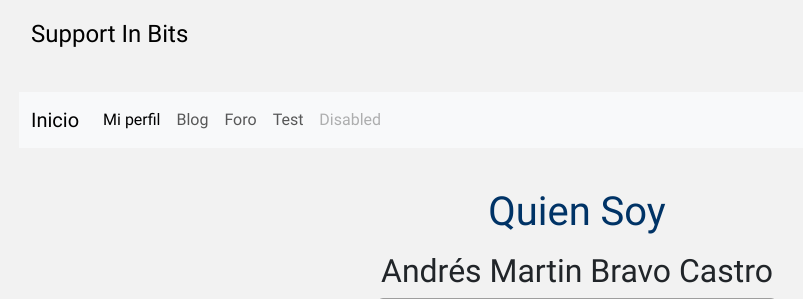
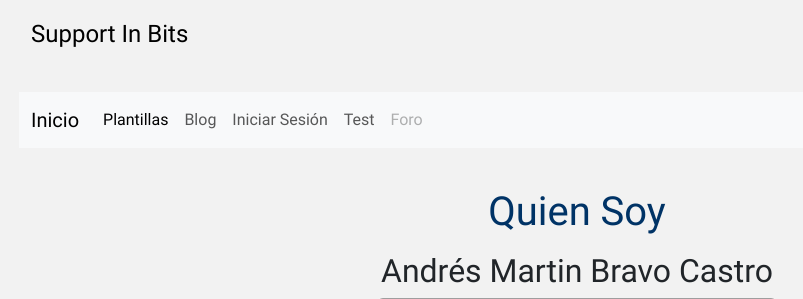
Before and after one commit to andresred94/SupportInBits, a Django app: template app/page/templates/about.html in a window 1280 px wide. Shown: the top 299 px of the page, without its empty margins (63-866 px from the left). Run offline with Django 3.2, Linux system fonts and the light colour scheme; the template is opened without the code that fills it, so the values that code supplies are empty; parts of the project's set-up code (start-up, migrations or seed data) failed here and were passed over; some libraries are stand-ins or nearby versions; grey boxes are pictures that could not be loaded.

Commit message:
updt nav

```diff
--- a/app/templates/base.html
+++ b/app/templates/base.html
@@ -46,19 +46,19 @@
           <div class="collapse navbar-collapse" id="navbarNav">
             <ul class="navbar-nav">
               <li class="nav-item">
-                <a class="nav-link active" aria-current="page" href="#">Mi perfil</a>
+                <a class="nav-link active" aria-current="page" href="#">Plantillas</a>
               </li>
               <li class="nav-item">
                 <a class="nav-link" href="/blog">Blog</a>
               </li>
               <li class="nav-item">
-                <a class="nav-link" href="#">Foro</a>
+                <a class="nav-link" href="#">Iniciar Sesión</a>
               </li>
               <li class="nav-item">
                 <a class="nav-link" href="/test">Test</a>
               </li>
               <li class="nav-item">
-                <a class="nav-link disabled" href="#" tabindex="-1" aria-disabled="true">Disabled</a>
+                <a class="nav-link disabled" href="#" tabindex="-1" aria-disabled="true">Foro</a>
               </li>
             </ul>
           </div>
```
Also changed, not shown: To-Do.md (+1 -1 lines).
